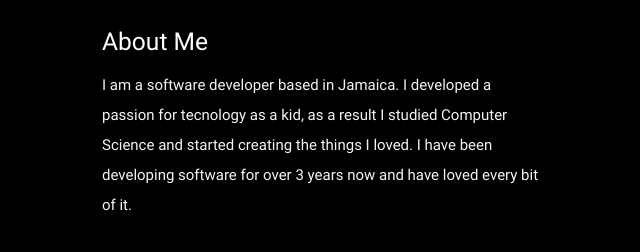
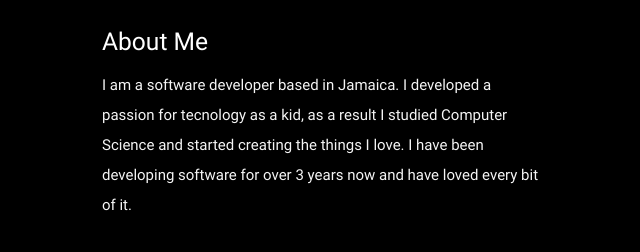
Before and after one commit to thegarfieldgray/bfranklyn.github.io, a plain HTML site: page index.html in a window 1280 px wide. Shown: the part 804-1056 px from the top of the page, 90-730 px from the left. Drawn offline with nearby package versions, Linux system fonts and the light colour scheme.

```diff
--- a/index.html
+++ b/index.html
@@ -98,7 +98,7 @@
           <h5 class="white-text">About Me</h5>
           <p class="grey-text text-lighten-4">
               I am a software developer based in Jamaica. I developed a passion for tecnology as a kid,
-              as a result I studied Computer Science and started creating the things I loved.
+              as a result I studied Computer Science and started creating the things I love.
               I have been developing software for over 3 years now and have loved every bit of it.
           </p>
 
```
